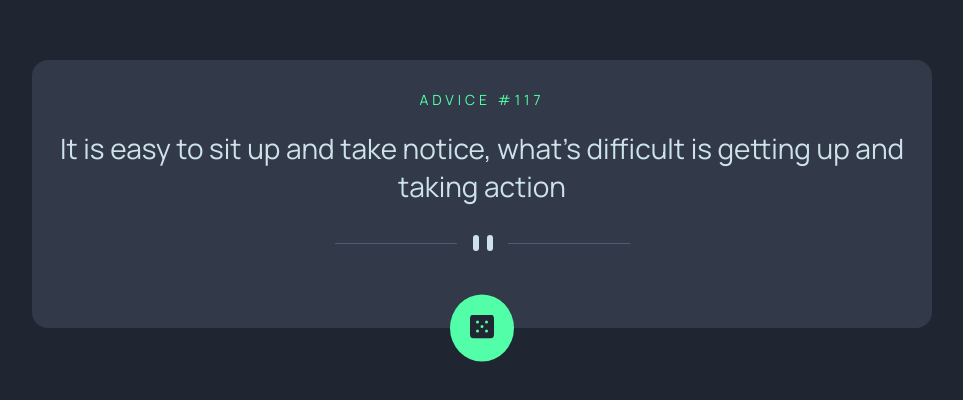
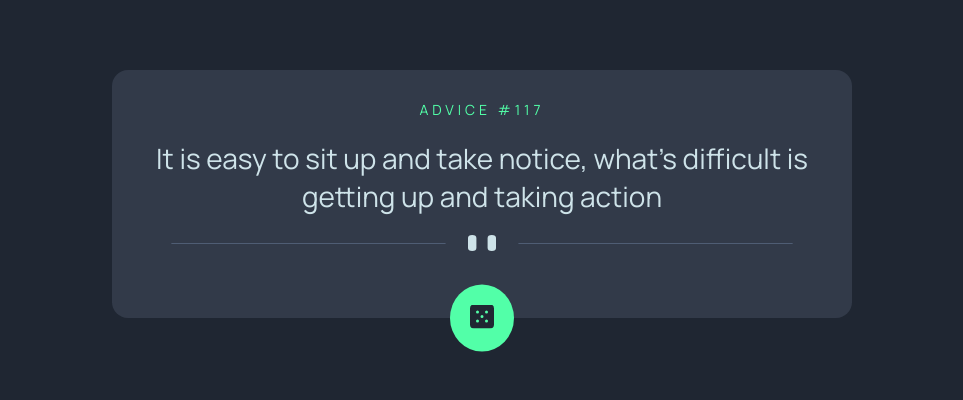
Before and after one commit to mtutucki/AdviceGeneratorApp-frontendMentor, a website: page index.html in a window 1280 px wide. Shown: the part 206-606 px from the top of the page, without its empty margins (158-1121 px from the left). Drawn offline with Linux system fonts and the light colour scheme.

Commit message:
Create desing for tablet and desktop
I have connected tablet and desktop view. I would like to concentrate on
api features on this project

```diff
--- a/index.html
+++ b/index.html
@@ -12,18 +12,21 @@
   <link rel="icon" type="image/png" sizes="32x32" href="dist/img/favicon-32x32.png">
   <link rel="stylesheet" href="dist/css/style.min.css">
   <link rel="stylesheet" media="screen and (min-width:992px)" href="dist/css/large.min.css">
+  <link rel="stylesheet" media="screen and (min-width:768px)" href="dist/css/large.min.css">
 </head>
 
 <body>
 
   <div class="advice">
-    <div class="advice__number"><p>ADVICE #117</p></div>
-    <div class="advice__text">It is easy to sit up and take notice, what's difficult is getting up and taking action</div>
-    <img src="dist/img/pattern-divider-mobile.svg" alt="line divide text and button to next advice" class="advice__divider">
+    <div class="advice__number">
+      <p>ADVICE #117</p>
+    </div>
+    <div class="advice__text">
+      <p>It is easy to sit up and take notice, what's difficult is getting up and taking action</p>
+    </div>
+    <div class="advice__divider"></div>
     <button class="advice__button"><img src="dist/img/icon-dice.svg" alt="button to shop next advice"></button>
   </div>
-
-
 
 </body>
 
--- a/src/sass/large.scss
+++ b/src/sass/large.scss
@@ -1,9 +1,7 @@
 @import 'projectVars.scss';
 
 .advice{
-    width: 900px;
-    background-color: $dark-grayish-blue;
-    border-radius: 16px;
+    width: 740px;
 
     &__number{
         padding-top: 3rem;
@@ -19,7 +17,9 @@
     }
 
     &__divider{
-        padding: 1rem;
+        background-image: url('../img/pattern-divider-desktop.svg');
+        width: 444px;
+        transform: scaleX(1.4);
     }
 
     &__button{
--- a/src/sass/style.scss
+++ b/src/sass/style.scss
@@ -44,7 +44,9 @@ body{
     }
 
     &__divider{
-        padding: 1rem;
+        background-image: url('../img/pattern-divider-mobile.svg');
+        width: 295px;
+        height: 16px;
     }
 
     &__button{
```
Also changed, not shown: dist/css/large.min.css, dist/css/style.min.css, src/css/large.css (added), src/css/medium.css (added), src/css/projectVars.css (added), src/css/style.css (added), src/js/main.js (added), 4 other files.
